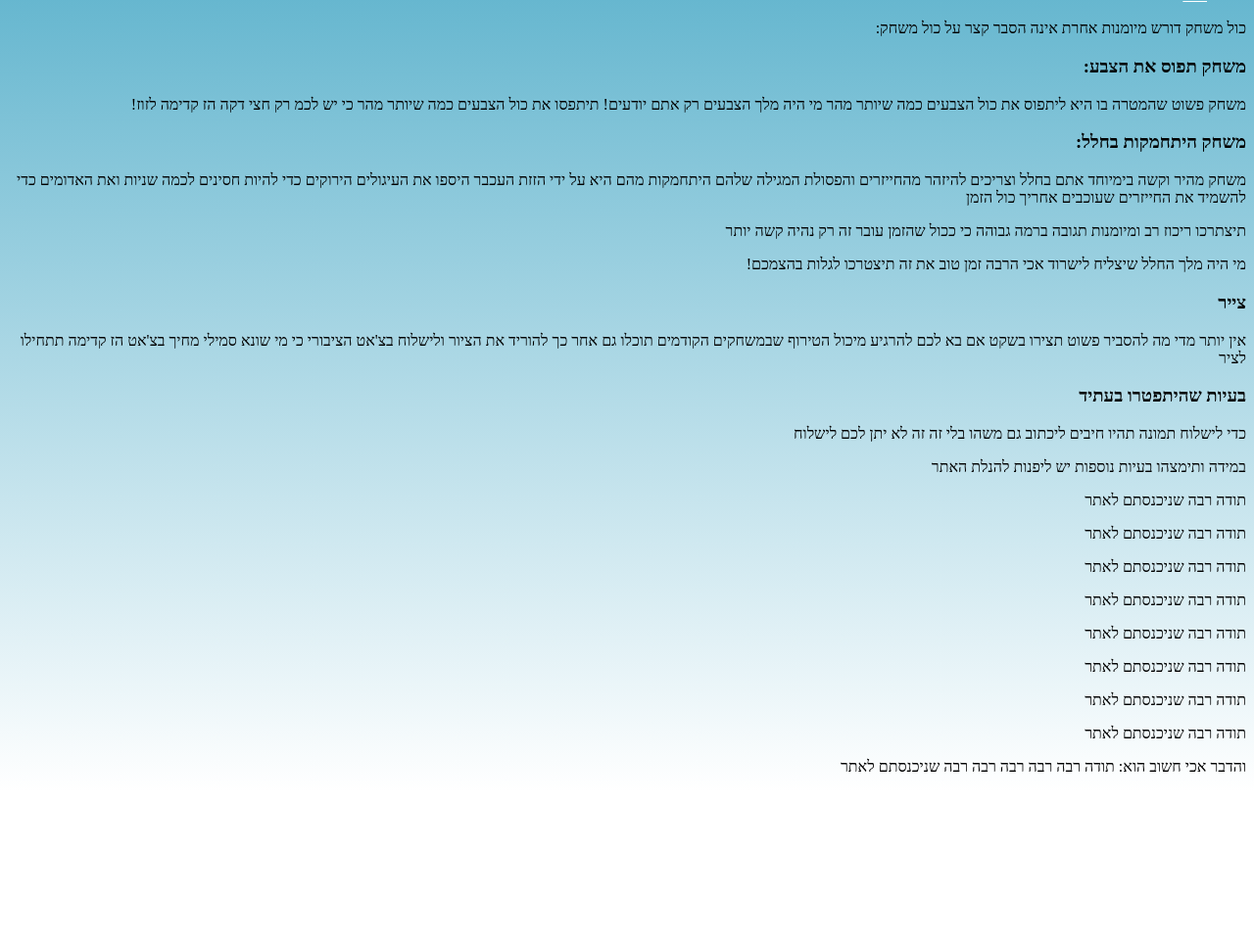
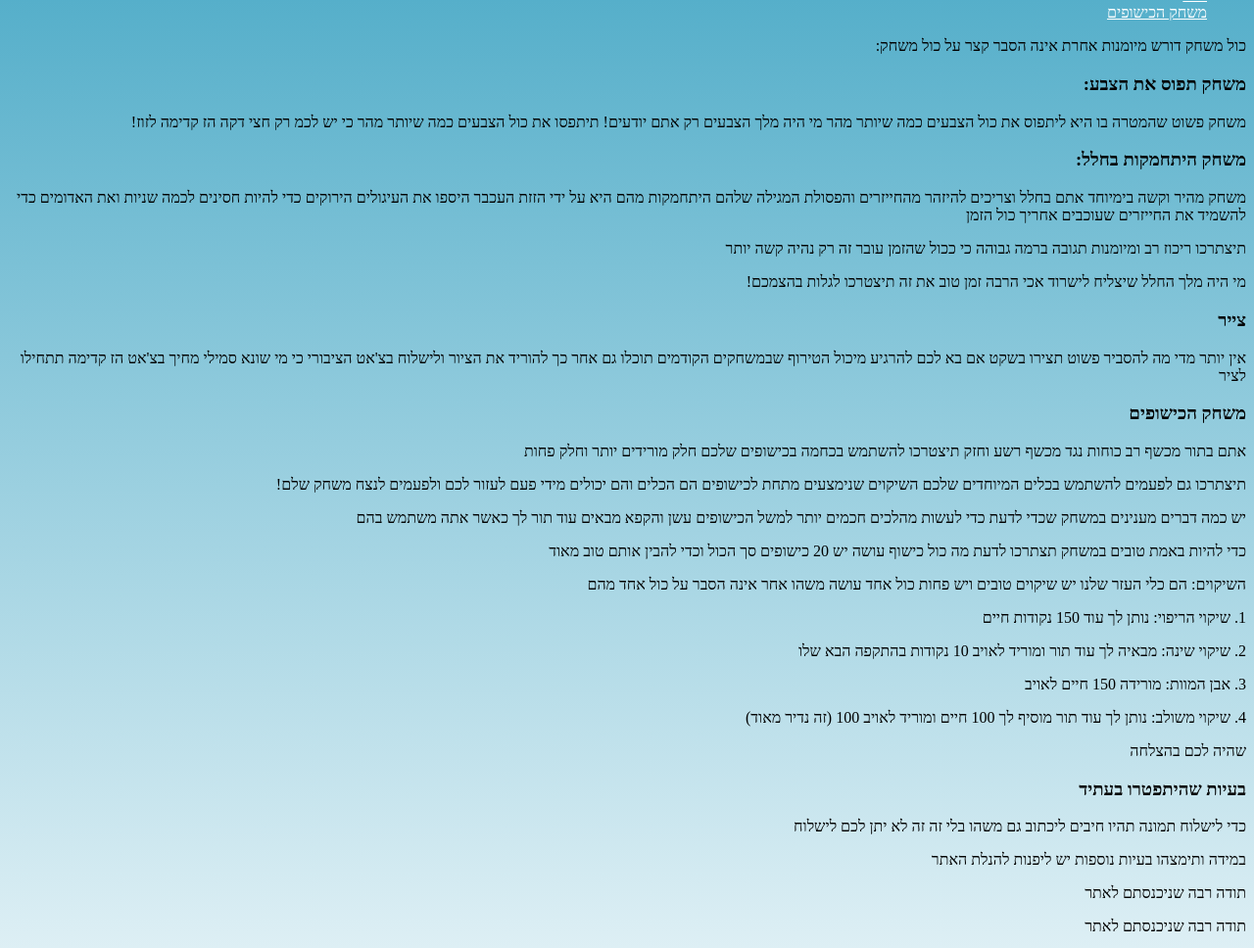
Before and after one commit to demama7/chat_nisioni7, a website: page public/woat.html in a window 1280 px wide. Shown: the part 348-1316 px from the top of the page at 98% size. Before the commit the page ends 1156 px from the top, so only its background shows below. Drawn offline with Linux system fonts and the light colour scheme.

```diff
--- a/public/gameFolder/script.js
+++ b/public/gameFolder/script.js
@@ -48,7 +48,7 @@
     {
         name: 'אבן המוות',
         effect: (enemy) => {
-            enemy.health -= 70;
+            enemy.health -= 150;
             enemyAttackReduction = 5; // הפחתת כוח ההתקפה של האויב
         },
         rarity: 0.2375
--- a/public/woat.html
+++ b/public/woat.html
@@ -35,6 +35,9 @@
 <li>
 <a href="gameFolder/game3.html">צייר</a>
 </li>
+<il>
+<a href="gameFolder/index.html">משחק הכישופים</a>
+</il>
 </ul>
     </p>
 
@@ -60,6 +63,38 @@
     <h3>צייר</h3>
     <p>
         אין יותר מדי מה להסביר פשוט תצירו בשקט אם בא לכם להרגיע מיכול הטירוף שבמשחקים הקודמים תוכלו גם אחר כך להוריד את הציור ולישלוח בצ'אט הציבורי כי מי שונא סמילי מחיך בצ'אט הז קדימה תתחילו לציר
+    </p>
+    <h3>משחק הכישופים</h3>
+    <p>
+        אתם בתור מכשף רב כוחות נגד מכשף רשע וחזק תיצטרכו להשתמש בכחמה בכישופים שלכם חלק מורידים יותר וחלק פחות
+    </p>
+    <p>
+        תיצתרכו גם לפעמים להשתמש בכלים המיוחדים שלכם השיקוים שנימצעים מתחת לכישופים הם הכלים והם יכולים מידי פעם לעזור לכם ולפעמים לנצח משחק שלם!
+    </p>
+    <p>
+        יש כמה דברים מענינים במשחק שכדי לדעת כדי לעשות מהלכים חכמים יותר למשל הכישופים עשן והקפא מבאים עוד תור לך כאשר אתה משתמש בהם
+    </p>
+    <p>
+        כדי להיות באמת טובים במשחק תצתרכו לדעת מה כול כישוף עושה יש 20 כישופים סך הכול וכדי להבין אותם טוב מאוד
+    </p>
+    <p>
+        השיקוים: הם כלי העזר שלנו יש שיקוים טובים ויש פחות כול אחד עושה משהו אחר אינה הסבר על כול אחד מהם
+    </p>
+    <p>
+        1. שיקוי הריפוי: נותן לך עוד 150 נקודות חיים
+    </p>
+    <p>
+        2. שיקוי שינה: מבאיה לך עוד תור ומוריד לאויב 10 נקודות בהתקפה הבא שלו
+    </p>
+    <p>
+        3. אבן המוות: מורידה 150 חיים לאויב
+    </p>
+    <p>4. שיקוי משולב: נותן לך עוד תור מוסיף לך 100 חיים ומוריד לאויב 100 (זה נדיר מאוד)</p>
+    <p>
+
+    </p>
+    <p>
+        שהיה לכם בהצלחה
     </p>
     <h3>בעיות שהיתפטרו בעתיד</h3>
     <p>
```
